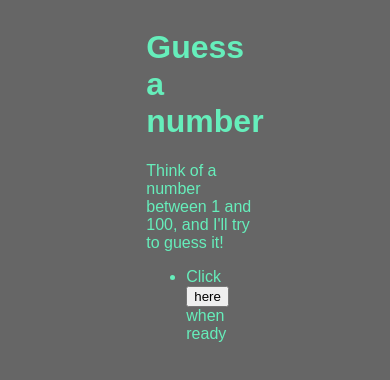
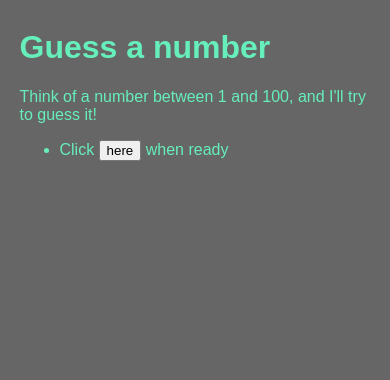
Before and after one commit to Gervig/Number-Guesser, a plain HTML site: page index.html in a window 390 px wide. Drawn offline with Linux system fonts and the light colour scheme.

Commit message:
added mobile css

```diff
--- a/style.css
+++ b/style.css
@@ -4,6 +4,6 @@ body {
   font-family: Arial, Helvetica, sans-serif;
   display: grid;
   margin: auto;
-  width: 25%;
+  width: min(90vw, 800px);
   padding: 2%;
 }
```
